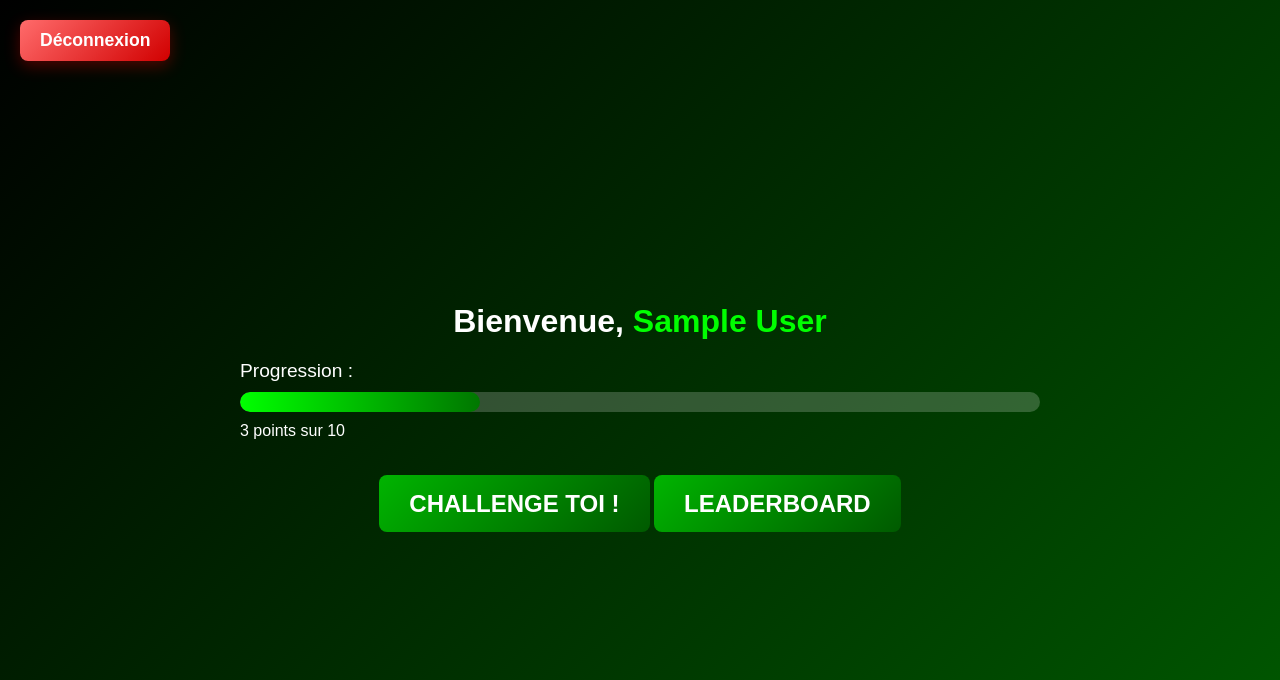
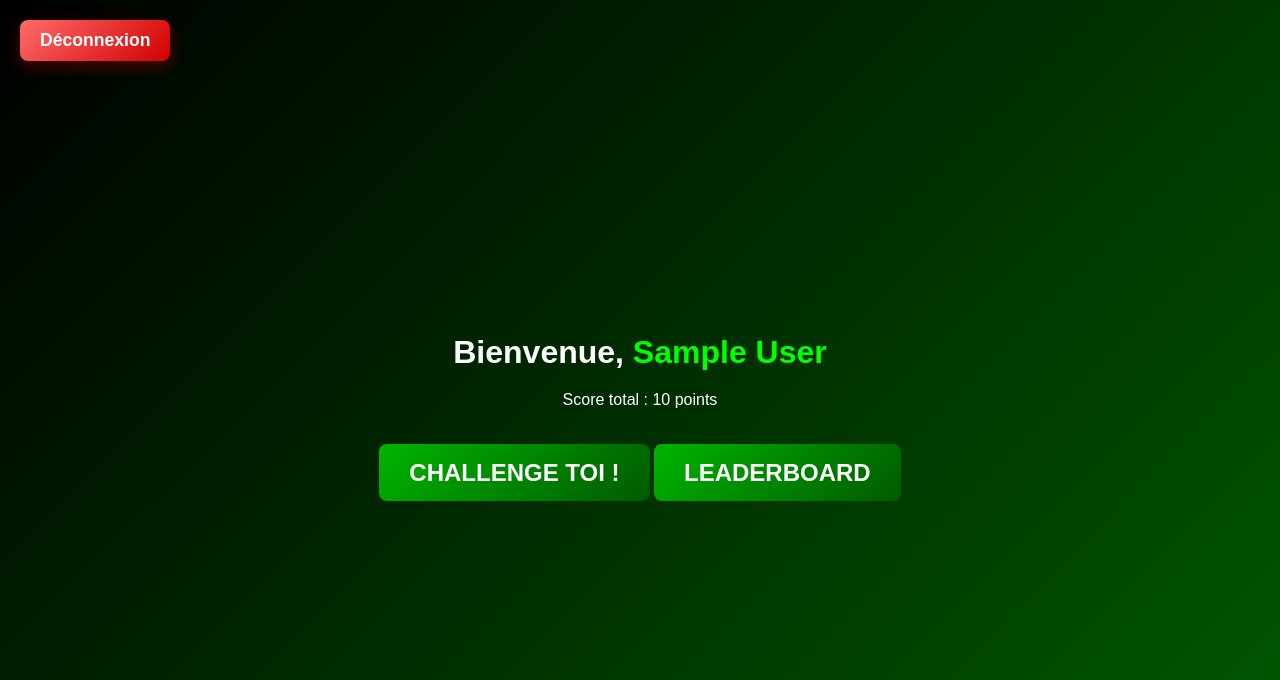
Before and after one commit to zorgue1/ProjetS-curit-, a PHP site: the page made by PHP/premièrePage.php in a window 1280 px wide. Shown: the top 680 px of the page. Run offline with PHP 8.4, Linux system fonts and the light colour scheme; the visitor is signed in with stand-in values (Sample User, id 1); tables that the repository leaves empty or names only in its code hold one stand-in row (values such as "Sample post").

Commit message:
changement de la barre de progression par le score en dynamic selon le user

```diff
--- a/PHP/premièrePage.php
+++ b/PHP/premièrePage.php
@@ -1,7 +1,4 @@
 <?php
-
-require_once 'security.php';
-
 session_start();
 
 // Si l'utilisateur n'est pas connecté, rediriger vers index.html
@@ -9,6 +6,31 @@ if (!isset($_SESSION['user_id'])) {
     header('Location: ../index.html');
     exit();
 }
+
+// Connexion à la base de données
+$servername = "localhost";
+$username = "root";
+$password = "";
+$dbname = "ctf_challenge";
+
+$conn = new mysqli($servername, $username, $password, $dbname);
+
+// Vérifier la connexion
+if ($conn->connect_error) {
+    die("Connection failed: " . $conn->connect_error);
+}
+
+// Récupérer le score total de l'utilisateur
+$user_id = $_SESSION['user_id'];
+$sql = "SELECT SUM(score) as total_score FROM user_scores WHERE user_id = ?";
+$stmt = $conn->prepare($sql);
+$stmt->bind_param("i", $user_id);
+$stmt->execute();
+$result = $stmt->get_result();
+$row = $result->fetch_assoc();
+$total_score = $row['total_score'] ?? 0; // Si pas de score, on met 0 par défaut
+
+$conn->close();
 ?>
 
 <!DOCTYPE html>
@@ -28,19 +50,15 @@ if (!isset($_SESSION['user_id'])) {
     <!-- Informations de l'utilisateur -->
     <div class="user-info">
       <h1>Bienvenue, <span id="user-name"><?php echo htmlspecialchars($_SESSION['user_name'] ?? 'Utilisateur'); ?></span></h1>
-      <div class="progress-section">
-        <label for="progress-bar">Progression :</label>
-        <div class="progress-container">
-          <div id="progress-bar" style="width: 30%;"></div>
-        </div>
-        <p>3 points sur 10</p>
+      <div class="score-section">
+        <p>Score total : <?php echo $total_score; ?> points</p>
       </div>
     </div>
 
     <!-- Boutons centraux -->
     <div class="challenge-button">
       <a href="../PHP/category&challenge.php" class="btn">Challenge TOI !</a>
-       <a href="../PHP/leaderboard.php" class="btn">Leaderboard</a>
+      <a href="../PHP/leaderboard.php" class="btn">Leaderboard</a>
     </div>
   </div>
 
```
